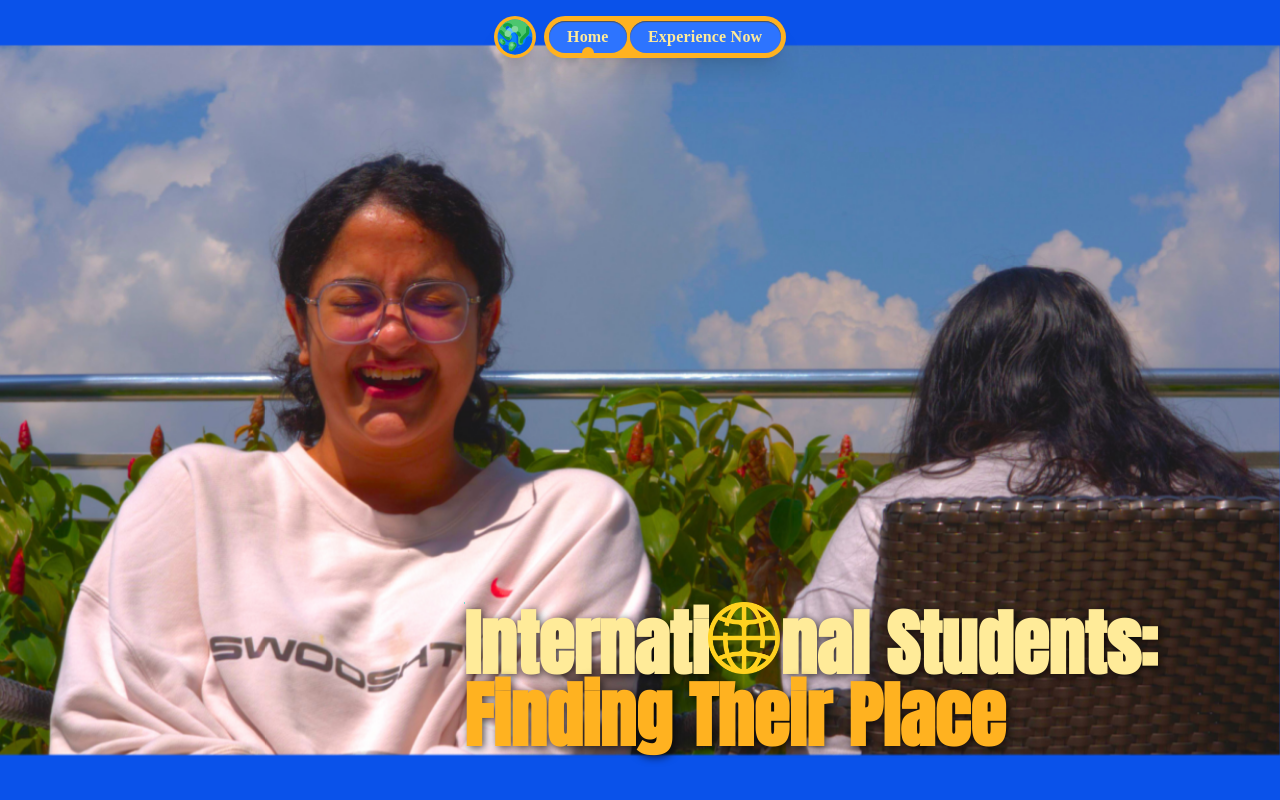
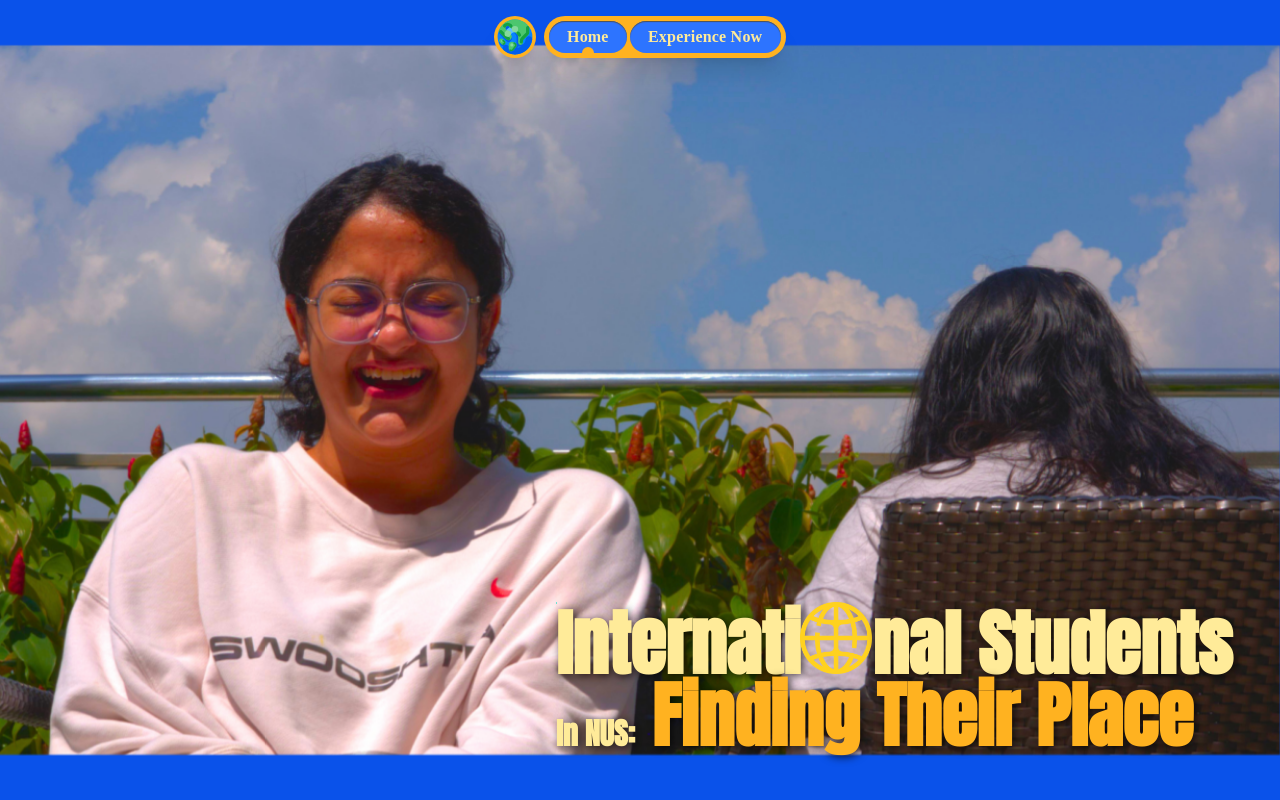
Before and after one commit to ywllowsensor/nht-campaign-repo, a React (Vite) app: page / in a window 1280 px wide. Shown: the top 800 px of the page. Built offline with nearby package versions, Linux system fonts and the light colour scheme; a web font is replaced by a local one.

Commit message:
UPDATE STYLING

```diff
--- a/src/components/svgmaskdemo.tsx
+++ b/src/components/svgmaskdemo.tsx
@@ -16,7 +16,10 @@ export function SVGMaskEffectDemo() {
                 className="inline-block h-[1em]"
               />
             </span>
-            nal Students: {" "}
+            nal Students
+            <br />
+            <span className="text-3xl">{" "}In NUS:</span>
+            {" "}
             <span className="text-primary">Finding Their Place</span>
           </p>
         }
@@ -25,8 +28,8 @@ export function SVGMaskEffectDemo() {
         <p className="text-7xl font-anton font-bold text-start text-(--text)"
           style={{ textShadow: '2px 2px 8px rgba(0,0,0,0.7)' }}>
           The {" "}
-          <span className="text-primary">unseen cost</span>
-          {" "}  of belonging
+          <span className="text-primary">Unseen Cost</span>
+          {" "}  Of Belonging
         </p>
       </MaskContainer>
     </div>
--- a/src/components/ui/hero-video-dialog.tsx
+++ b/src/components/ui/hero-video-dialog.tsx
@@ -127,10 +127,10 @@ export function HeroVideoDialog({
               transition={{ type: "spring", damping: 30, stiffness: 300 }}
               className="relative mx-4 aspect-video w-full max-w-4xl md:mx-0"
             >
-              <motion.button className="absolute -top-16 right-0 rounded-full bg-neutral-800/50 p-2 text-xl text-primary ring-1 hover:brightness-70 backdrop-blur-md dark:bg-neutral-100/50 dark:text-black">
+              <motion.button className="absolute -top-16 right-0 rounded-full bg-neutral-800/50 p-2 text-xl text-background/50 ring-1 hover:brightness-70 backdrop-blur-md dark:bg-neutral-100/50 dark:text-black">
                 <XIcon className="size-5 text-white" />
               </motion.button>
-              <div className="relative isolate z-1 size-full overflow-hidden rounded-2xl border-2 border-primary">
+              <div className="relative isolate z-1 size-full overflow-hidden rounded-2xl border-2 border-background/50 bg-black/80 shadow-lg shadow-black/50">
                 <iframe
                   src={videoSrc}
                   title="Hero Video player"
```
